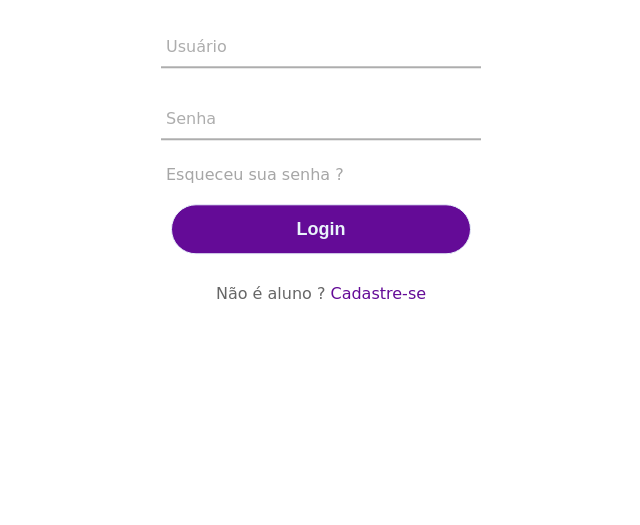
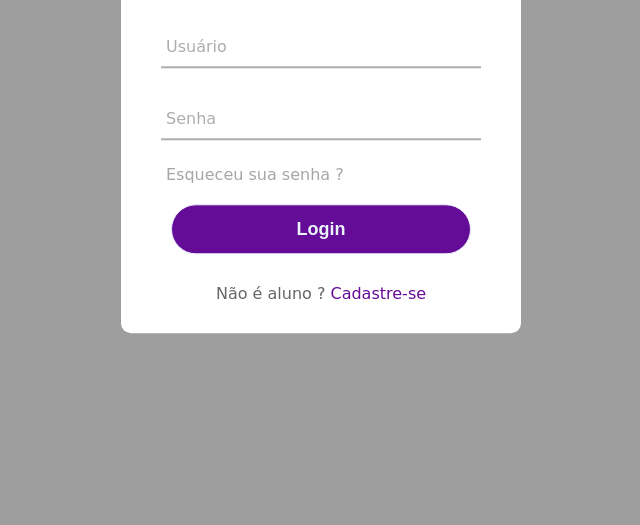
Before and after one commit to MaduKa01/Curretech, a plain HTML site: page index.html in a window 1280 px wide. Shown: the part 275-800 px from the top of the page, without its empty margins (319-959 px from the left). Drawn offline with Linux system fonts and the light colour scheme; the site is published under a folder, as on GitHub Pages, so addresses that start at the root find nothing.

Commit message:
Update style.css

```diff
--- a/style.css
+++ b/style.css
@@ -1,5 +1,5 @@
 body {
-    background-image: url("/imagens/bckgrnd.png");
+    background-image: url("./imagens/bckgrnd.png");
     background-size: cover;
     background-repeat: no-repeat;
     background-position: center;
```
